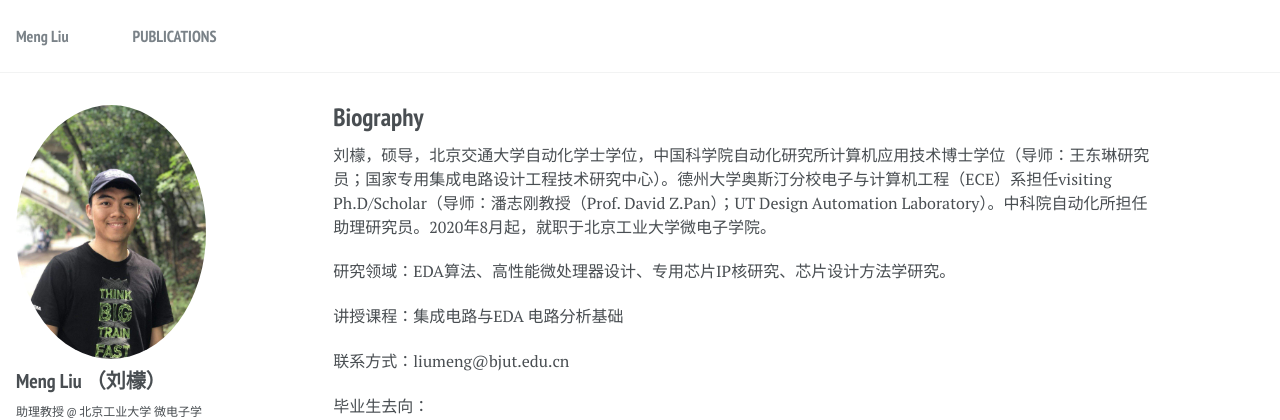
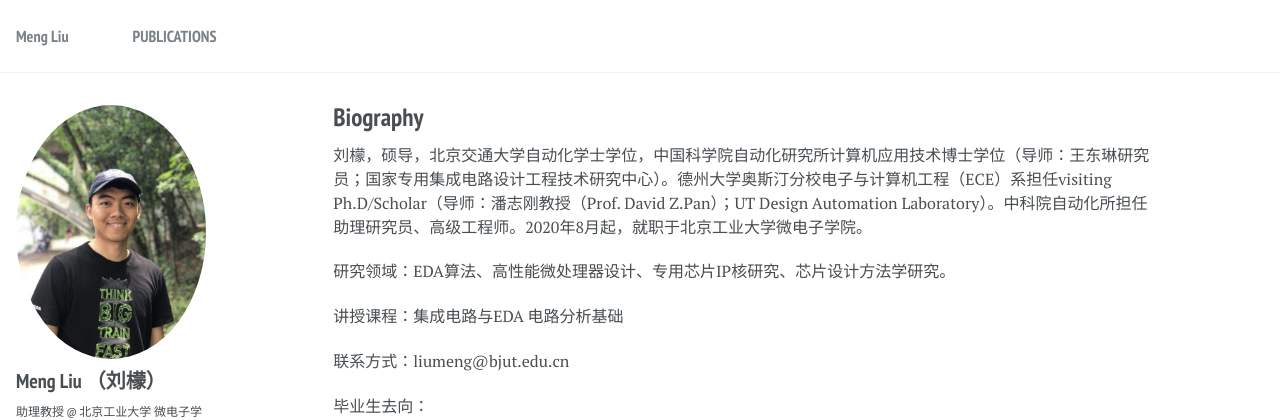
Before and after one commit to liumengbjut/liumengbjut.github.io, a Jekyll site: the page built from _pages/about.md, in a window 1280 px wide and 1371 px high. Shown: the top 420 px of the window. Built offline with Jekyll 4.4.1, drawn with Linux system fonts in a browser that asks for light colours.

Commit message:
Update about.md

```diff
--- a/_pages/about.md
+++ b/_pages/about.md
@@ -10,7 +10,7 @@ redirect_from:
 
 
 
-刘檬，硕导，北京交通大学自动化学士学位，中国科学院自动化研究所计算机应用技术博士学位（导师：王东琳研究员；国家专用集成电路设计工程技术研究中心）。德州大学奥斯汀分校电子与计算机工程（ECE）系担任visiting Ph.D/Scholar（导师：潘志刚教授（Prof. David Z.Pan）；UT Design Automation Laboratory）。中科院自动化所担任助理研究员。2020年8月起，就职于北京工业大学微电子学院。
+刘檬，硕导，北京交通大学自动化学士学位，中国科学院自动化研究所计算机应用技术博士学位（导师：王东琳研究员；国家专用集成电路设计工程技术研究中心）。德州大学奥斯汀分校电子与计算机工程（ECE）系担任visiting Ph.D/Scholar（导师：潘志刚教授（Prof. David Z.Pan）；UT Design Automation Laboratory）。中科院自动化所担任助理研究员、高级工程师。2020年8月起，就职于北京工业大学微电子学院。
 
 研究领域：EDA算法、高性能微处理器设计、专用芯片IP核研究、芯片设计方法学研究。
 
```
